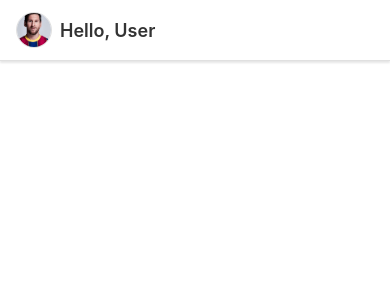
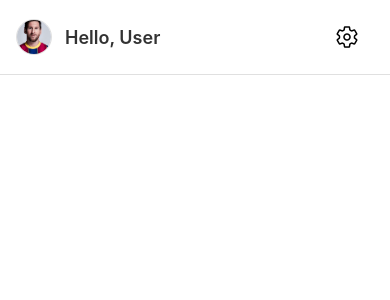
Before and after one commit to devabdullahi/budgetbuddy-ai, a React Native app in the folder BudgetBuddy/: screen / in a window 390 px wide. Shown: the top 300 px of the page. Built offline with nearby package versions, Linux system fonts and the light colour scheme.

Commit message:
Finished the top bar

```diff
--- a/BudgetBuddy/Components/TopBar.js
+++ b/BudgetBuddy/Components/TopBar.js
@@ -1,10 +1,13 @@
 import React from 'react';
 import { View, Text, Image, StyleSheet, TouchableOpacity } from 'react-native';
+import Icon from 'react-native-vector-icons/Ionicons';
 
-const TopBar = ({ username = 'User', onProfilePress = () => {} }) => {
+const TopBar = ({ username = 'User', onProfilePress = () => {}, onSettingsPress = () => {} }) => {
   return (
     <View style={styles.container}>
       <View style={styles.content}>
+        {/* Left side: Avatar + Greeting */}
+        <View style={styles.leftSection}>
           <TouchableOpacity onPress={onProfilePress}>
             <Image
               source={require('../assets/MESSI.png')}
@@ -12,6 +15,12 @@ const TopBar = ({ username = 'User', onProfilePress = () => {} }) => {
             />
           </TouchableOpacity>
           <Text style={styles.greeting}>Hello, {username}</Text>
+        </View>
+
+        {/* Right side: Settings icon */}
+        <TouchableOpacity onPress={onSettingsPress}>
+          <Icon name="settings-outline" size={24} color="black" style={styles.settingsIcon} />
+        </TouchableOpacity>
       </View>
     </View>
   );
@@ -22,15 +31,11 @@ export default TopBar;
 const styles = StyleSheet.create({
   container: {
     backgroundColor: '#ffffff',
-    paddingVertical: 12,
+    paddingVertical: 19,
     paddingHorizontal: 16,
     borderBottomWidth: 1,
     borderBottomColor: '#e0e0e0',
-    elevation: 2,
-    shadowColor: '#000',
-    shadowOffset: { width: 0, height: 2 },
-    shadowOpacity: 0.1,
-    shadowRadius: 2,
+    elevation: 1,
     position: 'absolute',
     top: 0,
     left: 0,
@@ -39,8 +44,13 @@ const styles = StyleSheet.create({
   },
   content: {
     flexDirection: 'row',
+    justifyContent: 'space-between',
     alignItems: 'center',
-    gap: 8,
+  },
+  leftSection: {
+    flexDirection: 'row',
+    alignItems: 'center',
+    gap: 13,
   },
   greeting: {
     fontSize: 18,
@@ -54,4 +64,7 @@ const styles = StyleSheet.create({
     borderWidth: 1,
     borderColor: '#e0e0e0',
   },
+  settingsIcon: {
+    marginRight: 15,
+  }
 });
```
Lines whose indentation alone changed are shown as unchanged.
